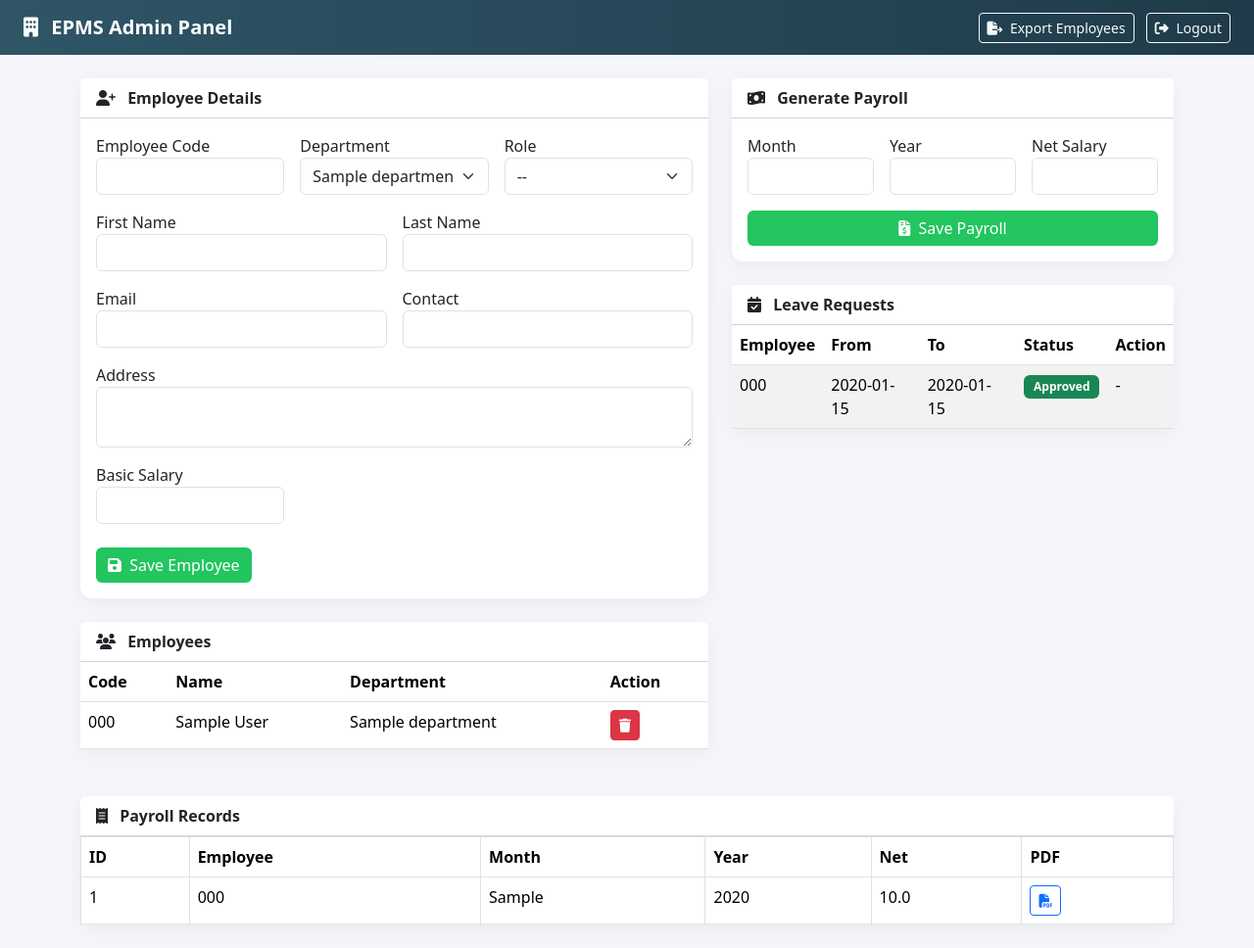
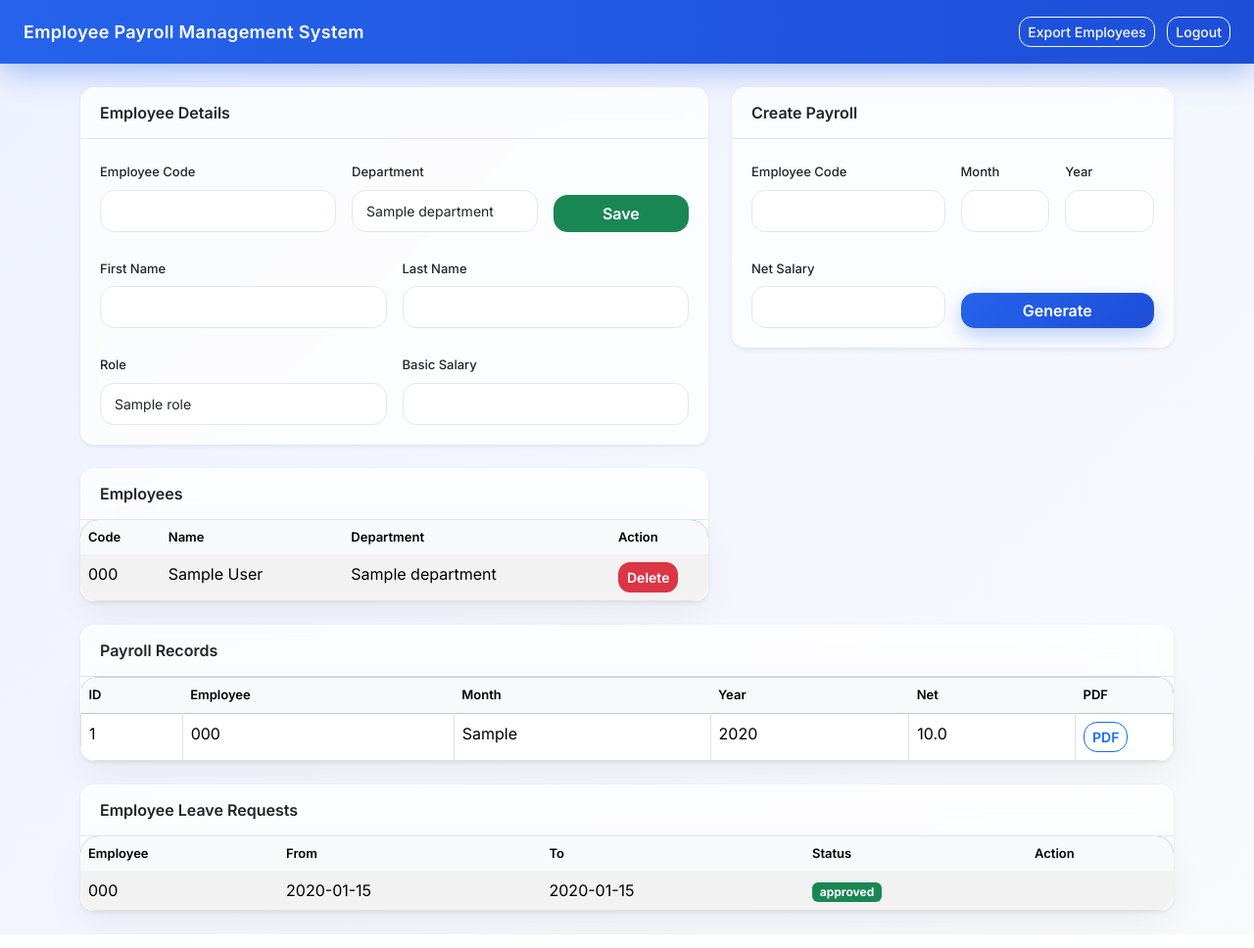
Before and after one commit to AyanMulani/EPMSFULL, a Flask app: page / in a window 1280 px wide. Shown: the whole page at 98% size. Run offline with Flask 3, Linux system fonts and the light colour scheme; a user stored in the database is signed in; tables that the repository leaves empty hold one stand-in row (values such as "Sample post").

Commit message:
Update index.html

```diff
--- a/templates/index.html
+++ b/templates/index.html
@@ -2,65 +2,43 @@
 <html>
 <head>
 <meta charset="utf-8">
-<title>EPMS Admin Dashboard</title>
-<meta name="viewport" content="width=device-width, initial-scale=1">
+<title>EPMS Admin</title>
 
 <link href="https://cdn.jsdelivr.net/npm/bootstrap@5.3.2/dist/css/bootstrap.min.css" rel="stylesheet">
-<link href="https://cdnjs.cloudflare.com/ajax/libs/font-awesome/6.4.2/css/all.min.css" rel="stylesheet">
+<link rel="stylesheet" href="/static/style.css">
 
 <style>
-body{
-    background:#f4f6f9;
+.card {
+    border-radius: 14px;
 }
 
-.navbar{
-    background:linear-gradient(90deg,#2f5566,#1f3b4a);
+.card-header {
+    font-weight: 600;
+    padding: 14px 20px;
 }
 
-.card{
-    border:none;
-    border-radius:12px;
-    box-shadow:0 5px 20px rgba(0,0,0,0.05);
+.card-body {
+    padding: 20px;
 }
 
-.card-header{
-    font-weight:600;
-    background:#ffffff;
+.table th {
+    font-weight: 600;
 }
 
-.table thead{
-    background:#f8f9fa;
-}
-
-.btn-success{
-    background:#22c55e;
-    border:none;
-}
-
-.btn-success:hover{
-    background:#16a34a;
-}
-
-.badge{
-    padding:6px 10px;
+.section-title {
+    font-weight: 600;
+    margin-bottom: 15px;
 }
 </style>
+
 </head>
-
 <body>
 
-<nav class="navbar navbar-dark px-4">
-  <span class="navbar-brand fw-bold">
-    <i class="fa fa-building me-2"></i> EPMS Admin Panel
-  </span>
-
+<nav class="navbar navbar-dark px-4" style="background:#2f5566">
+    <a class="navbar-brand fw-semibold">Employee Payroll Management System</a>
     <div>
-    <a class="btn btn-outline-light btn-sm me-2" href="/export/employees">
-      <i class="fa fa-file-export me-1"></i> Export Employees
-    </a>
-    <a class="btn btn-outline-light btn-sm" href="/logout">
-      <i class="fa fa-right-from-bracket me-1"></i> Logout
-    </a>
+        <a class="btn btn-outline-light btn-sm me-2" href="/export/employees">Export Employees</a>
+        <a class="btn btn-outline-light btn-sm" href="/logout">Logout</a>
     </div>
 </nav>
 
@@ -68,27 +46,24 @@
 
 <div class="row g-4">
 
-<!-- LEFT COLUMN -->
+<!-- LEFT SIDE -->
 <div class="col-lg-7">
 
     <!-- Employee Form -->
-<div class="card">
-<div class="card-header">
-  <i class="fa fa-user-plus me-2"></i> Employee Details
-</div>
+    <div class="card shadow-sm mb-4">
+        <div class="card-header">Employee Details</div>
         <div class="card-body">
 
-<form method="post" action="/employee/add" enctype="multipart/form-data">
+            <form method="post" action="/employee/add">
 
                 <div class="row g-3">
-
-<div class="col-md-4">
-<label>Employee Code</label>
+                    <div class="col-md-5">
+                        <label class="form-label">Employee Code</label>
                         <input name="emp_code" class="form-control" required>
                     </div>
 
                     <div class="col-md-4">
-<label>Department</label>
+                        <label class="form-label">Department</label>
                         <select name="department_id" class="form-select">
                             {% for d in departments %}
                             <option value="{{d.id}}">{{d.name}}</option>
@@ -96,10 +71,27 @@
                         </select>
                     </div>
 
-<div class="col-md-4">
-<label>Role</label>
+                    <div class="col-md-3 d-flex align-items-end">
+                        <button class="btn btn-success w-100">Save</button>
+                    </div>
+                </div>
+
+                <div class="row g-3 mt-2">
+                    <div class="col-md-6">
+                        <label class="form-label">First Name</label>
+                        <input name="first_name" class="form-control">
+                    </div>
+
+                    <div class="col-md-6">
+                        <label class="form-label">Last Name</label>
+                        <input name="last_name" class="form-control">
+                    </div>
+                </div>
+
+                <div class="row g-3 mt-2">
+                    <div class="col-md-6">
+                        <label class="form-label">Role</label>
                         <select name="role_id" class="form-select">
-<option value="">--</option>
                             {% for r in roles %}
                             <option value="{{r.id}}">{{r.name}}</option>
                             {% endfor %}
@@ -107,41 +99,9 @@
                     </div>
 
                     <div class="col-md-6">
-<label>First Name</label>
-<input name="first_name" class="form-control">
-</div>
-
-<div class="col-md-6">
-<label>Last Name</label>
-<input name="last_name" class="form-control">
-</div>
-
-<div class="col-md-6">
-<label>Email</label>
-<input name="email" class="form-control">
-</div>
-
-<div class="col-md-6">
-<label>Contact</label>
-<input name="contact" class="form-control">
-</div>
-
-<div class="col-md-12">
-<label>Address</label>
-<textarea name="address" class="form-control"></textarea>
-</div>
-
-<div class="col-md-4">
-<label>Basic Salary</label>
+                        <label class="form-label">Basic Salary</label>
                         <input name="basic_salary" class="form-control">
                     </div>
-
-</div>
-
-<div class="mt-4">
-<button class="btn btn-success">
-<i class="fa fa-save me-1"></i> Save Employee
-</button>
                 </div>
 
             </form>
@@ -149,21 +109,17 @@
         </div>
     </div>
 
-
-<!-- Employees Table -->
-<div class="card mt-4">
-<div class="card-header">
-  <i class="fa fa-users me-2"></i> Employees
-</div>
+    <!-- Employee List -->
+    <div class="card shadow-sm">
+        <div class="card-header">Employees</div>
         <div class="card-body p-0">
-
-<table class="table table-hover mb-0">
-<thead>
+            <table class="table table-striped mb-0">
+                <thead class="table-light">
                     <tr>
                         <th>Code</th>
                         <th>Name</th>
                         <th>Department</th>
-<th>Action</th>
+                        <th width="100">Action</th>
                     </tr>
                 </thead>
                 <tbody>
@@ -173,122 +129,56 @@
                         <td>{{e.first_name}} {{e.last_name}}</td>
                         <td>{{e.department.name if e.department else ''}}</td>
                         <td>
-<form method="POST" action="/employee/{{e.id}}/delete">
-<button class="btn btn-sm btn-danger">
-<i class="fa fa-trash"></i>
-</button>
-</form>
+                            <button class="btn btn-sm btn-danger">Delete</button>
                         </td>
                     </tr>
                 {% endfor %}
                 </tbody>
             </table>
-
         </div>
     </div>
 
 </div>
 
-
-<!-- RIGHT COLUMN -->
+<!-- RIGHT SIDE -->
 <div class="col-lg-5">
 
-<!-- Payroll Form -->
-<div class="card">
-<div class="card-header">
-  <i class="fa fa-money-bill-wave me-2"></i> Generate Payroll
-</div>
+    <!-- Payroll -->
+    <div class="card shadow-sm mb-4">
+        <div class="card-header">Create Payroll</div>
         <div class="card-body">
 
             <form method="post" action="/payroll/create">
 
                 <div class="row g-3">
+                    <div class="col-md-6">
+                        <label class="form-label">Employee Code</label>
+                        <input name="emp_code" class="form-control">
+                    </div>
 
-<div class="col-md-4">
-<label>Month</label>
+                    <div class="col-md-3">
+                        <label class="form-label">Month</label>
                         <input name="month" class="form-control">
                     </div>
 
-<div class="col-md-4">
-<label>Year</label>
+                    <div class="col-md-3">
+                        <label class="form-label">Year</label>
                         <input name="year" class="form-control">
                     </div>
+                </div>
 
-<div class="col-md-4">
-<label>Net Salary</label>
+                <div class="row g-3 mt-2">
+                    <div class="col-md-6">
+                        <label class="form-label">Net Salary</label>
                         <input name="net_salary" class="form-control">
                     </div>
 
+                    <div class="col-md-6 d-flex align-items-end">
+                        <button class="btn btn-primary w-100">Generate</button>
                     </div>
-
-<div class="mt-3">
-<button class="btn btn-success w-100">
-<i class="fa fa-file-invoice-dollar me-1"></i> Save Payroll
-</button>
                 </div>
 
             </form>
-
-</div>
-</div>
-
-
-<!-- Leave Requests -->
-<div class="card mt-4">
-<div class="card-header">
-  <i class="fa fa-calendar-check me-2"></i> Leave Requests
-</div>
-<div class="card-body p-0">
-
-<table class="table table-striped mb-0">
-<thead>
-<tr>
-<th>Employee</th>
-<th>From</th>
-<th>To</th>
-<th>Status</th>
-<th>Action</th>
-</tr>
-</thead>
-<tbody>
-
-{% for leave in leave_requests %}
-<tr>
-<td>{{leave.employee.emp_code}}</td>
-<td>{{leave.start_date}}</td>
-<td>{{leave.end_date}}</td>
-
-<td>
-{% if leave.status == 'pending' %}
-<span class="badge bg-warning text-dark">Pending</span>
-{% elif leave.status == 'approved' %}
-<span class="badge bg-success">Approved</span>
-{% else %}
-<span class="badge bg-danger">Rejected</span>
-{% endif %}
-</td>
-
-<td>
-{% if leave.status == 'pending' %}
-<form method="POST" action="/leave/{{leave.id}}/decide" style="display:inline;">
-<input type="hidden" name="action" value="approved">
-<button class="btn btn-sm btn-success">Approve</button>
-</form>
-
-<form method="POST" action="/leave/{{leave.id}}/decide" style="display:inline;">
-<input type="hidden" name="action" value="rejected">
-<button class="btn btn-sm btn-danger">Reject</button>
-</form>
-{% else %}
--
-{% endif %}
-</td>
-
-</tr>
-{% endfor %}
-
-</tbody>
-</table>
 
         </div>
     </div>
@@ -297,23 +187,19 @@
 
 </div>
 
-
 <!-- Payroll Records -->
-<div class="card mt-5">
-<div class="card-header">
-  <i class="fa fa-receipt me-2"></i> Payroll Records
-</div>
+<div class="card shadow-sm mt-4">
+    <div class="card-header">Payroll Records</div>
     <div class="card-body p-0">
-
         <table class="table table-bordered mb-0">
-<thead>
+            <thead class="table-light">
                 <tr>
                     <th>ID</th>
                     <th>Employee</th>
                     <th>Month</th>
                     <th>Year</th>
                     <th>Net</th>
-<th>PDF</th>
+                    <th width="100">PDF</th>
                 </tr>
             </thead>
             <tbody>
@@ -325,15 +211,56 @@
                     <td>{{p.year}}</td>
                     <td>{{p.net_salary}}</td>
                     <td>
-<a class="btn btn-sm btn-outline-primary" href="/payroll/{{p.id}}/pdf">
-<i class="fa fa-file-pdf"></i>
-</a>
+                        <a href="/payroll/{{p.id}}/pdf" class="btn btn-sm btn-outline-primary">PDF</a>
                     </td>
                 </tr>
             {% endfor %}
             </tbody>
         </table>
+    </div>
+</div>
 
+<!-- Leave Requests -->
+<div class="card shadow-sm mt-4">
+    <div class="card-header">Employee Leave Requests</div>
+    <div class="card-body p-0">
+        <table class="table table-striped mb-0">
+            <thead class="table-light">
+                <tr>
+                    <th>Employee</th>
+                    <th>From</th>
+                    <th>To</th>
+                    <th>Status</th>
+                    <th width="150">Action</th>
+                </tr>
+            </thead>
+            <tbody>
+            {% for leave in leave_requests %}
+                <tr>
+                    <td>{{leave.employee.emp_code}}</td>
+                    <td>{{leave.start_date}}</td>
+                    <td>{{leave.end_date}}</td>
+                    <td>
+                        <span class="badge bg-{{ 'warning' if leave.status=='pending' else 'success' if leave.status=='approved' else 'danger' }}">
+                            {{leave.status}}
+                        </span>
+                    </td>
+                    <td>
+                        {% if leave.status == 'pending' %}
+                        <form method="post" action="/leave/{{leave.id}}/decide" class="d-inline">
+                            <input type="hidden" name="action" value="approved">
+                            <button class="btn btn-sm btn-success">Approve</button>
+                        </form>
+                        <form method="post" action="/leave/{{leave.id}}/decide" class="d-inline">
+                            <input type="hidden" name="action" value="rejected">
+                            <button class="btn btn-sm btn-danger">Reject</button>
+                        </form>
+                        {% endif %}
+                    </td>
+                </tr>
+            {% endfor %}
+            </tbody>
+        </table>
     </div>
 </div>
 
```
Lines whose indentation alone changed are shown as unchanged.
